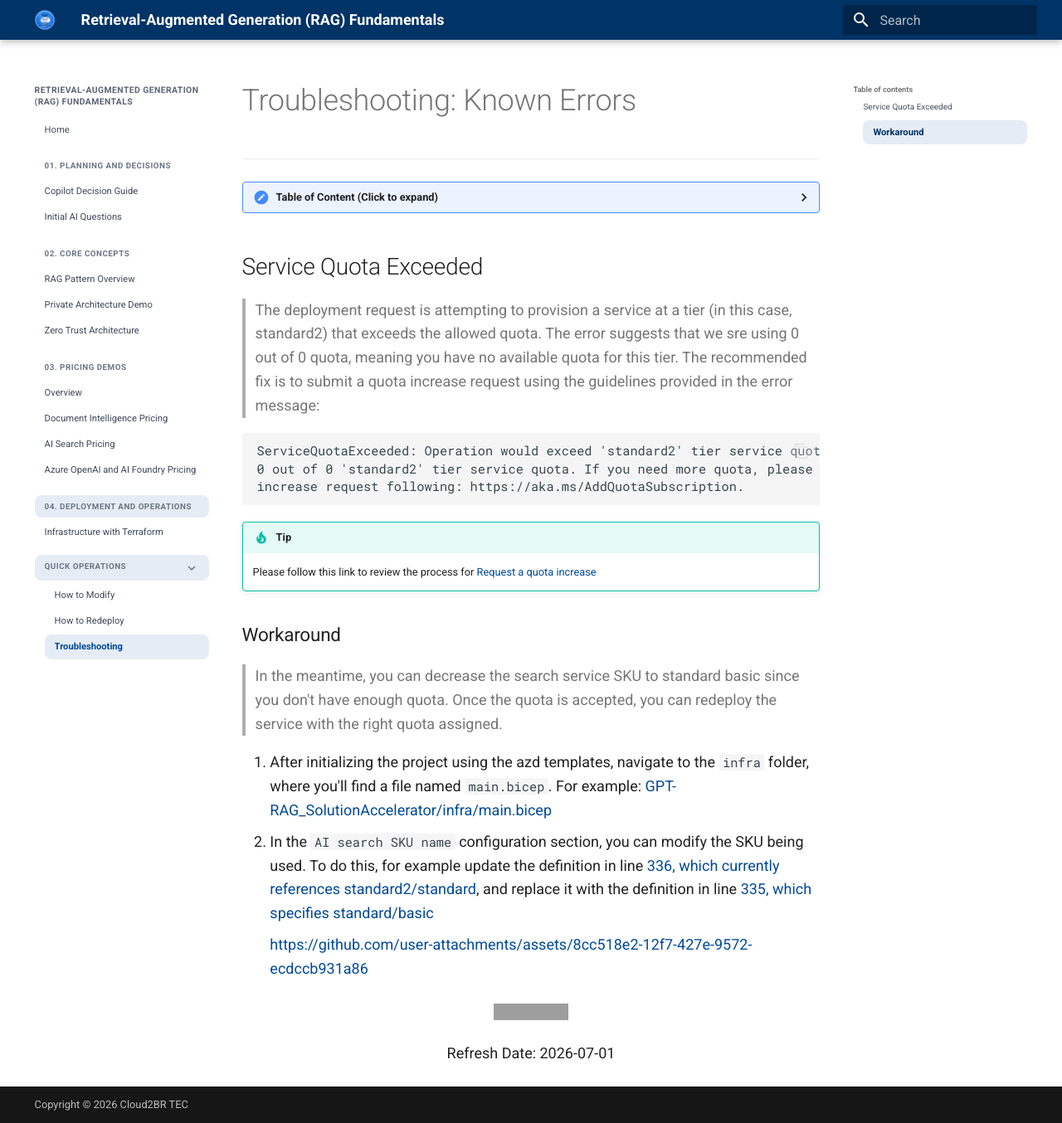
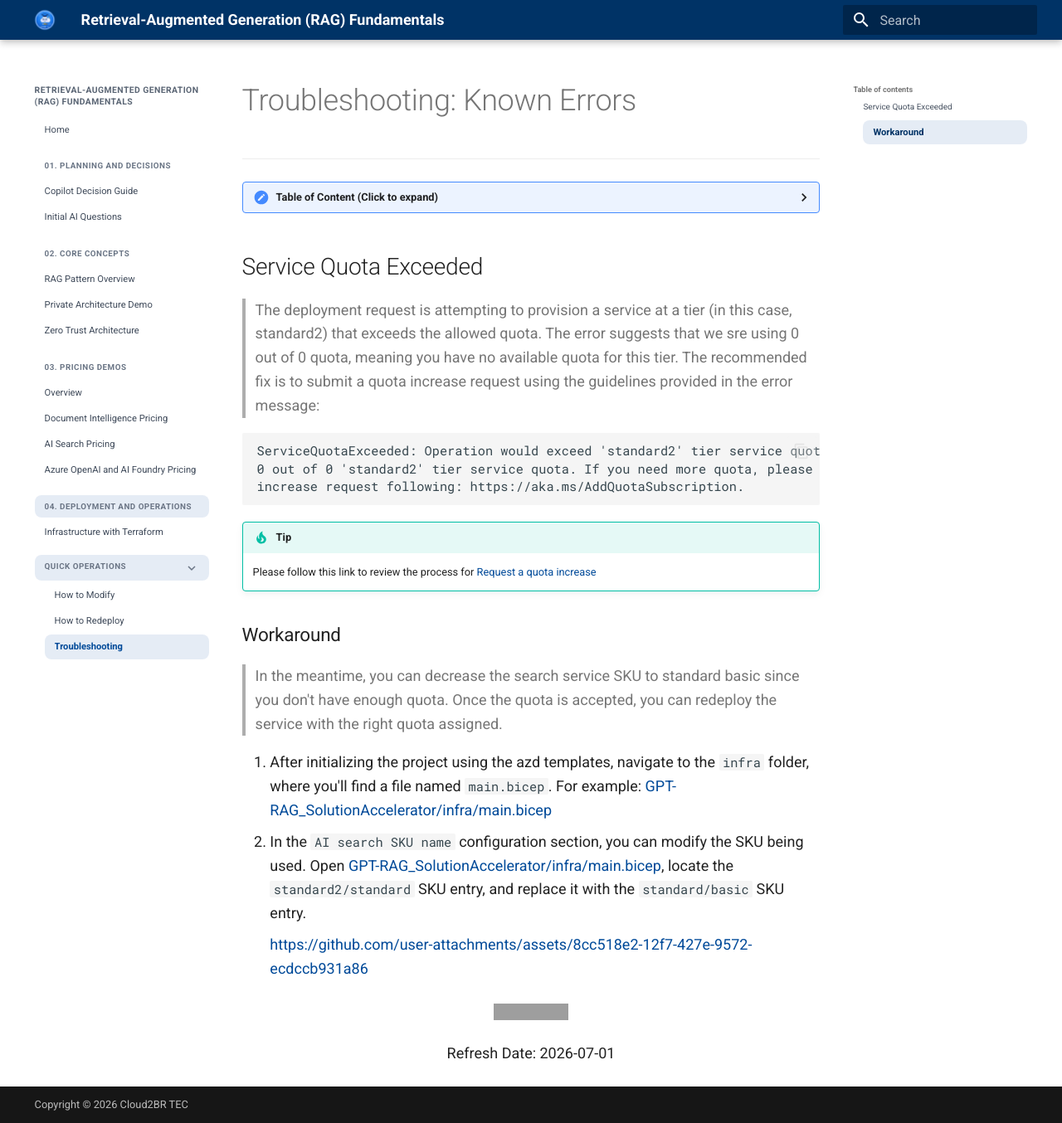
Before and after one commit to Cloud2BR-TEC/ai-academy-101-rag, an MkDocs documentation site: the page built from docs/troubleshooting.md, in a window 1280 px wide and 1354 px high. Shown: the whole window at 83% size. Built offline with MkDocs 1.6.1 and Material for MkDocs 9.7.7, drawn with Linux system fonts in a browser that asks for light colours; grey boxes are pictures that could not be loaded.

Commit message:
Localize section references to in-repo GPT-RAG docs

```diff
--- a/docs/troubleshooting.md
+++ b/docs/troubleshooting.md
@@ -28,7 +28,7 @@ increase request following: https://aka.ms/AddQuotaSubscription.
 > In the meantime, you can decrease the search service SKU to standard basic since you don't have enough quota. Once the quota is accepted, you can redeploy the service with the right quota assigned.
 
 1. After initializing the project using the azd templates, navigate to the `infra` folder, where you'll find a file named `main.bicep`. For example: [GPT-RAG_SolutionAccelerator/infra/main.bicep](./GPT-RAG_SolutionAccelerator/infra/main.bicep)
-2. In the `AI search SKU name` configuration section, you can modify the SKU being used. To do this, for example update the definition in line [336, which currently references standard2/standard](https://github.com/MicrosoftCloudEssentials-LearningHub/RAG-ChatBot-Implementation/blob/main/GPT-RAG_SolutionAccelerator/infra/main.bicep#L386), and replace it with the definition in line [335, which specifies standard/basic](https://github.com/MicrosoftCloudEssentials-LearningHub/RAG-ChatBot-Implementation/blob/main/GPT-RAG_SolutionAccelerator/infra/main.bicep#L385)
+2. In the `AI search SKU name` configuration section, you can modify the SKU being used. Open [GPT-RAG_SolutionAccelerator/infra/main.bicep](./GPT-RAG_SolutionAccelerator/infra/main.bicep), locate the `standard2/standard` SKU entry, and replace it with the `standard/basic` SKU entry.
 
     <https://github.com/user-attachments/assets/8cc518e2-12f7-427e-9572-ecdccb931a86>
 
```
Also changed, not shown: docs/2_ZeroTrustOverview.md (+2 -2 lines), docs/how-redeploy-app.md (+1 -1 lines), docs/index.md (+5 -5 lines).
